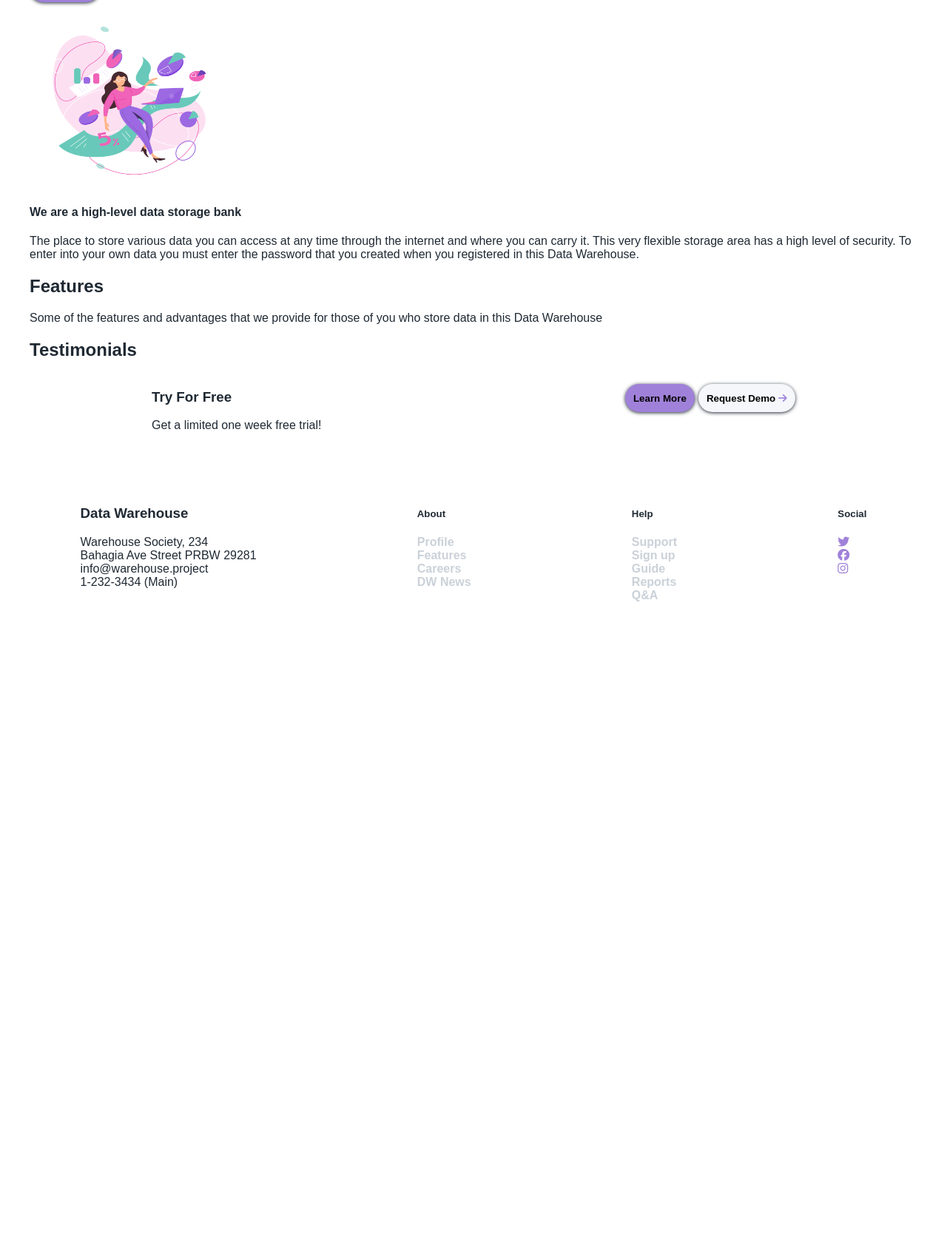
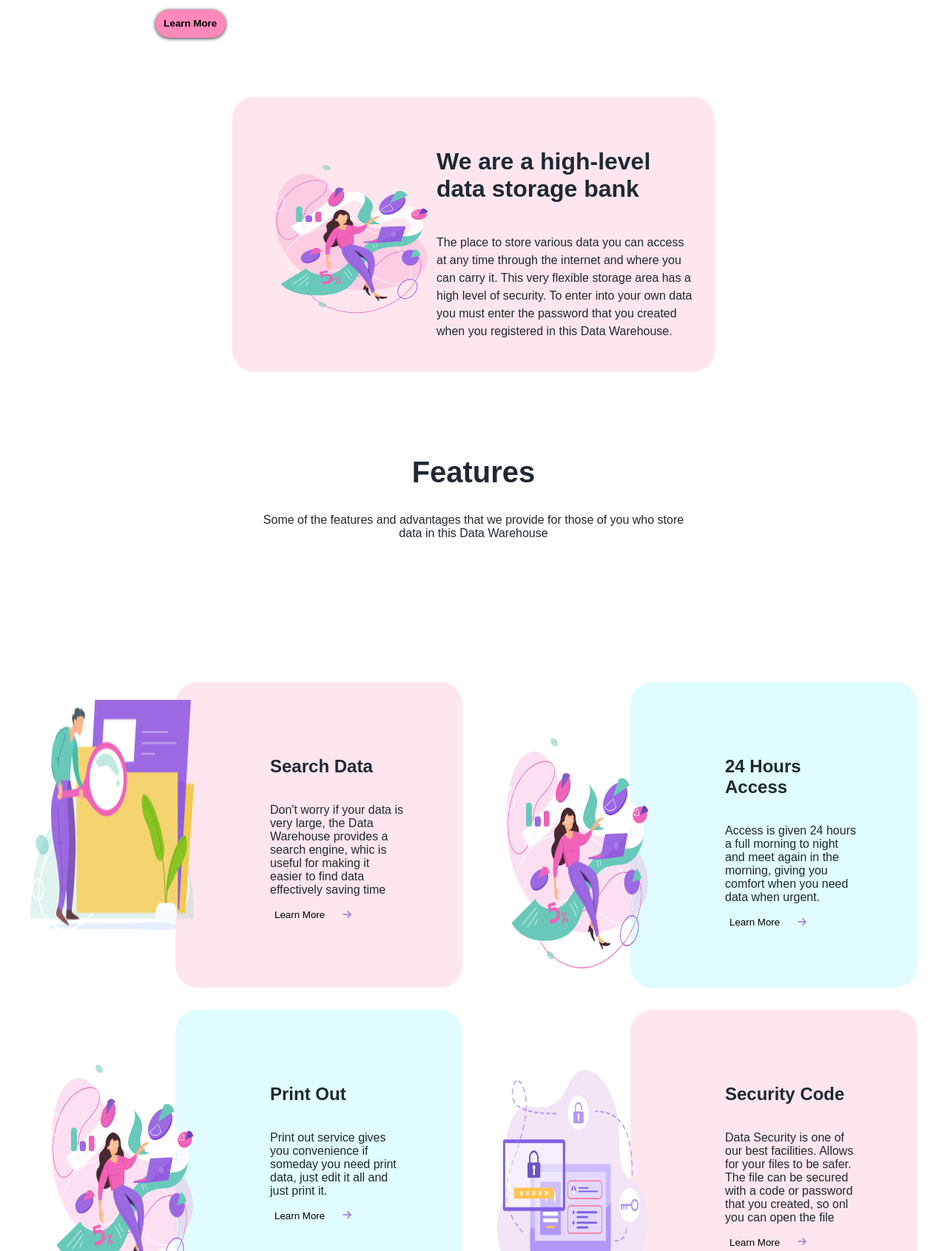
Before and after one commit to timegated/clickup, a website built with webpack: page src/index.html in a window 1280 px wide. Shown: the part 432-2123 px from the top of the page at 74% size. Before the commit the page ends 1246 px from the top, so only its background shows below. Built offline with nearby package versions, Linux system fonts and the light colour scheme.

Commit message:
FeatureGrid: added a feature grid using grid layout

```diff
--- a/src/css/components/_button.scss
+++ b/src/css/components/_button.scss
@@ -1,3 +1,3 @@
 .btn {
-  @include clickup-btn(_palette(purplelight));
+  @include clickup-btn(_palette(pinkld));
 }
--- /dev/null
+++ b/src/css/components/_featurebutton.scss
@@ -0,0 +1,11 @@
+.feature--btn {
+  border: 0;
+  display: flex;
+  justify-content: baseline;
+  align-items: center;
+  background: transparent;
+
+  > i {
+    margin-left: 1.5rem;
+  }
+}
--- /dev/null
+++ b/src/css/components/_featurecard.scss
@@ -0,0 +1,17 @@
+.feature__grid {
+  > section {
+      &:nth-child(2) > .content {
+        background-color: _palette(cyanlight);
+      }
+      &:nth-child(3) > .content {
+        background-color: _palette(cyanlight);
+      }
+
+      .content {
+        border-radius: _border(rounded_large);
+        background-color: _palette(pinklight);
+      }
+
+  }
+
+}
--- /dev/null
+++ b/src/css/components/_featuretext.scss
@@ -0,0 +1,10 @@
+.feature__text {
+  text-align: center;
+  h2 {
+    font-size: 2.5rem;
+  }
+  p {
+    max-width: 50%;
+    margin: 0 auto;
+  }
+}
--- /dev/null
+++ b/src/css/components/_herocard.scss
@@ -0,0 +1,17 @@
+.hero__card {
+  margin: 5rem auto;
+  background: _palette(pinklight);
+  padding: 1.65rem;
+  border-radius: _border(rounded_large);
+  max-width: 50%;
+  align-self: center;
+
+  &--title {
+    font-size: 2rem;
+    margin: 0;
+  }
+
+  &--text {
+    line-height: 1.5rem;
+  }
+}
--- /dev/null
+++ b/src/css/layout/_grid.scss
@@ -0,0 +1,24 @@
+.feature__grid {
+  display: grid;
+  grid-template-columns: repeat(auto-fill, minmax(400px, 1fr));
+  grid-gap: 30px;
+  margin-top: 12rem;
+  margin-bottom: 12rem;
+
+  > section {
+    display: flex;
+
+    img {
+     margin-top: 1.5rem;
+     margin-right: -35px;
+     z-index: 999;
+    }
+
+    .content {
+      display: flex;
+      flex-direction: column;
+      padding: 5rem 5rem 5rem 8rem;
+      max-width: 100%;
+    }
+  }
+}
--- /dev/null
+++ b/src/css/layout/_hero.scss
@@ -0,0 +1,38 @@
+.hero {
+  display: flex;
+  flex-direction: column;
+  justify-content: center;
+
+  .hero__area--one {
+    display: flex;
+    flex-direction: column;
+    justify-content: center;
+    align-items: center;
+    @include respond-to('md') {
+      flex-direction: row;
+    }
+
+  .hero__copy {
+    max-width: 100%;
+
+    &--title {
+      font-size: 48px;
+    }
+
+    @include respond-to('md') {
+      max-width: 30%
+    }
+  }
+
+  }
+
+  .hero__area--two {
+    flex: 1;
+
+    .hero__card {
+      display: flex;
+      align-items: center;
+    }
+  }
+
+}
--- a/src/css/main.scss
+++ b/src/css/main.scss
@@ -11,8 +11,14 @@
 
 // Layout
 @import 'layout/footer';
+@import 'layout/hero';
+@import 'layout/grid';
 
 // Components
 @import 'components/navbar';
 @import 'components/demobtn';
 @import 'components/button';
+@import 'components/herocard';
+@import 'components/featurebutton';
+@import 'components/featurecard';
+@import 'components/featuretext';
--- a/src/index.html
+++ b/src/index.html
@@ -20,9 +20,7 @@
   </nav>
   <main>
     <section class="hero">
-      <div class="hero__img--container">
-        <!-- img rendered with js -->
-      </div>
+      <div class="hero__area--one">
         <section class="hero__copy">
           <div class="hero__copy--title">
             <h1>Save your data storage here</h1>
@@ -33,6 +31,11 @@
           </article>
           <button class="btn">Learn More</button>
         </section>
+        <div class="hero__img--container">
+          <!-- img rendered with js -->
+        </div>
+      </div>
+      <div class="hero__area--two">
         <section class="hero__card">
           <div class="hero__card--img">
             <!-- img rendered with js -->
@@ -51,11 +54,13 @@
             </div>
           </article>
         </section>
+      </div>
     </section><!-- end hero section -->
     <section class="features">
       <div class="feature__text">
         <h2>Features</h2>
-        <span>Some of the features and advantages that we provide for those of you who store data in this Data Warehouse</span>
+        <p>Some of the features and advantages that we provide for those of you who store data in this Data
+          Warehouse</p>
       </div>
       <div class="feature__grid">
         <!-- using JS to generate the individual cards -->
--- a/src/js/container.js
+++ b/src/js/container.js
@@ -1,8 +1,42 @@
+import image4 from '../images/image4.png';
+import image5 from '../images/image5.png';
+import image6 from '../images/image6.jpg';
+import image1 from '../images/image1.png';
+import image3 from '../images/image3.png';
+import image2 from '../images/image2.png';
+
 const container = {
   targets: {
     heroImgContainer: document.querySelector('.hero__img--container'),
-    heroCardImg: document.querySelector('.hero__card--img')
-  }
+    heroCardImg: document.querySelector('.hero__card--img'),
+    featureGrid: document.querySelector('.feature__grid')
+  },
+  features: [
+    {
+      title: 'Search Data',
+      img: image3,
+      copy: 'Don\'t worry if your data is very large, the Data Warehouse provides a search engine, whic is useful for making it easier to find data effectively saving time',
+      btnTxt: 'Learn More'
+    },
+    {
+      title: '24 Hours Access',
+      img: image2,
+      copy: 'Access is given 24 hours a full morning to night and meet again in the morning, giving you comfort when you need data when urgent.',
+      btnTxt: 'Learn More'
+    },
+    {
+      title: 'Print Out',
+      img: image2,
+      copy: 'Print out service gives you convenience if someday you need print data, just edit it all and just print it.',
+      btnTxt: 'Learn More'
+    },
+    {
+      title: 'Security Code',
+      img: image5,
+      copy: 'Data Security is one of our best facilities. Allows for your files to be safer. The file can be secured with a code or password that you created, so onl you can open the file',
+      btnTxt: 'Learn More'
+    },
+  ]
 }
 
 export default container;
--- /dev/null
+++ b/src/js/featureHandler.js
@@ -0,0 +1,16 @@
+export const featureHandler = (target, arr) => {
+  target.innerHTML = `
+    ${arr.map(feature => {
+      return `
+        <section>
+          <img src=${feature.img} alt=${feature.title} width=232 />
+          <div class="content">
+            <h2>${feature.title}</h2>
+            <p>${feature.copy}</p>
+            <button class="feature--btn">${feature.btnTxt}<i class="fas fa-arrow-right"></i></button>
+          </div>
+        </section>
+      `
+    }).join('')}
+  `
+};
--- a/src/js/index.js
+++ b/src/js/index.js
@@ -1,11 +1,13 @@
 import { imageHandler } from './imageHandler';
+import { featureHandler } from './featureHandler';
 import container from './container';
-import heroImg from '../images/image1 1.png';
-import cardImg from '../images/image2 .png';
-import featureImg from '../images/image3 1.png';
+import heroImg from '../images/image1.png';
+import cardImg from '../images/image2.png';
+import featureImg from '../images/image3.png';
 import '../css/main.scss';
 
-const { targets } = container;
+const { targets, features } = container;
 
 imageHandler(targets.heroImgContainer, heroImg, 500, 250);
 imageHandler(targets.heroCardImg, cardImg, 250, 250);
+featureHandler(targets.featureGrid, features);
```
Also changed, not shown: src/images/image1.png (renamed from src/images/image1 1.png), src/images/image2.png (renamed from src/images/image2 .png), src/images/image3.png (renamed from src/images/image3 1.png), src/images/image4.png (added), src/images/image5.png (added), src/images/image6.jpg (added), 1 other file. Lines whose indentation alone changed are shown as unchanged.
